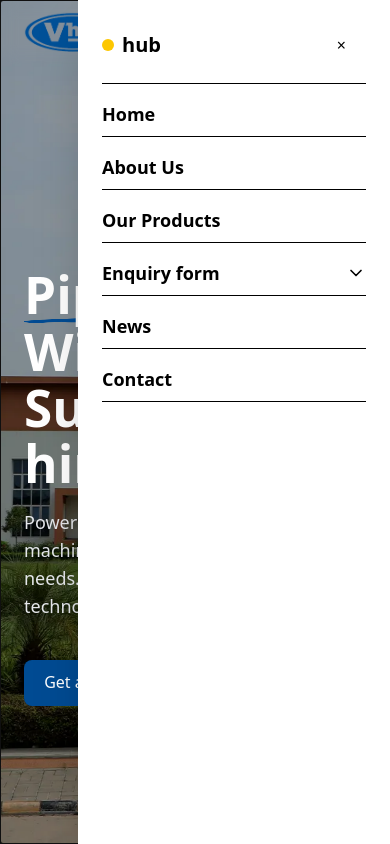
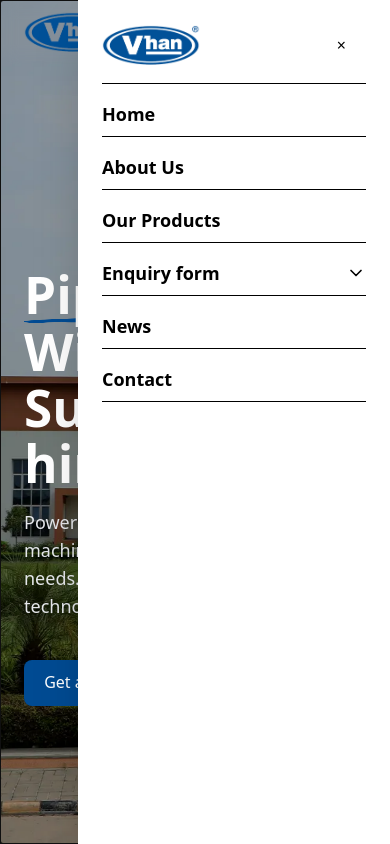
Before and after one commit to meghasingh07/5003, a React (Vite) app: page / in a window 390 px wide. Both pictures are taken after a click on the icon 354 px from the left and 32 px from the top of the page. Built offline with nearby package versions, Linux system fonts and the light colour scheme.

Commit message:
initial commit

```diff
--- a/src/components/NavBarMain.jsx
+++ b/src/components/NavBarMain.jsx
@@ -15,7 +15,6 @@ export default function NavBarMain({ pagesRef, isPagesOpen, setIsPagesOpen }) {
     { label: "News", href: "#news" },
     { label: "Contact", href: "/contact" },
   ];
-
 
   const handleNavigation = (href) => {
     setIsMobileOpen(false);
@@ -44,7 +43,6 @@ export default function NavBarMain({ pagesRef, isPagesOpen, setIsPagesOpen }) {
                     className="flex items-center gap-1 cursor-pointer hover:text-[#004b93]"
                   >
                     {item.label}
-
                   </div>
                   {isPagesOpen && (
                     <div className="absolute left-0 top-full mt-2 w-48 bg-white text-black rounded-md shadow-lg z-[100]">
@@ -101,9 +99,9 @@ export default function NavBarMain({ pagesRef, isPagesOpen, setIsPagesOpen }) {
             >
               <div className="flex justify-between items-center border-b pb-4">
                 <div className="flex items-center gap-2 font-bold text-xl">
-                  <span className="w-3 h-3 rounded-full bg-yellow-400"></span>{" "}
-                  hub
+                  <img src="/logoo.webp" alt="Logo" className="h-10 w-auto" />
                 </div>
+
                 <motion.button
                   onClick={() => setIsMobileOpen(false)}
                   className="text-2xl font-bold"
```
